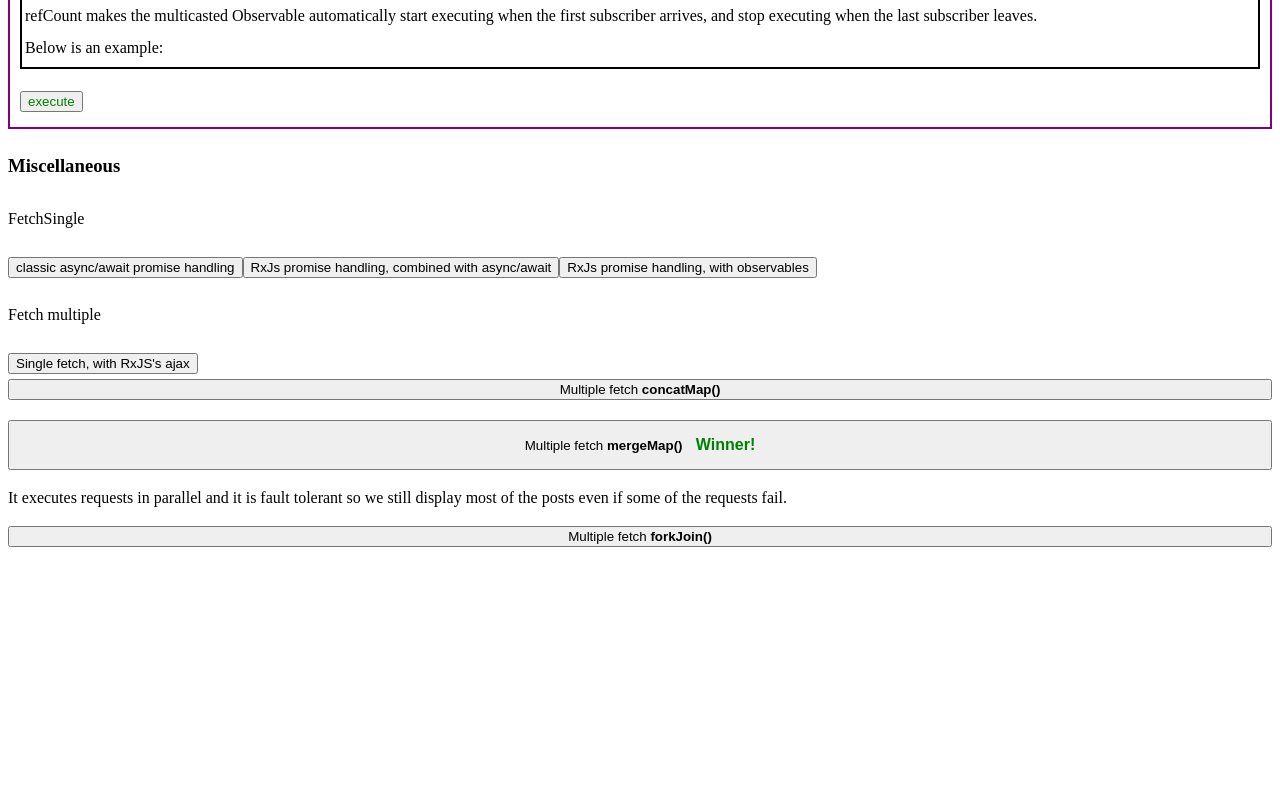
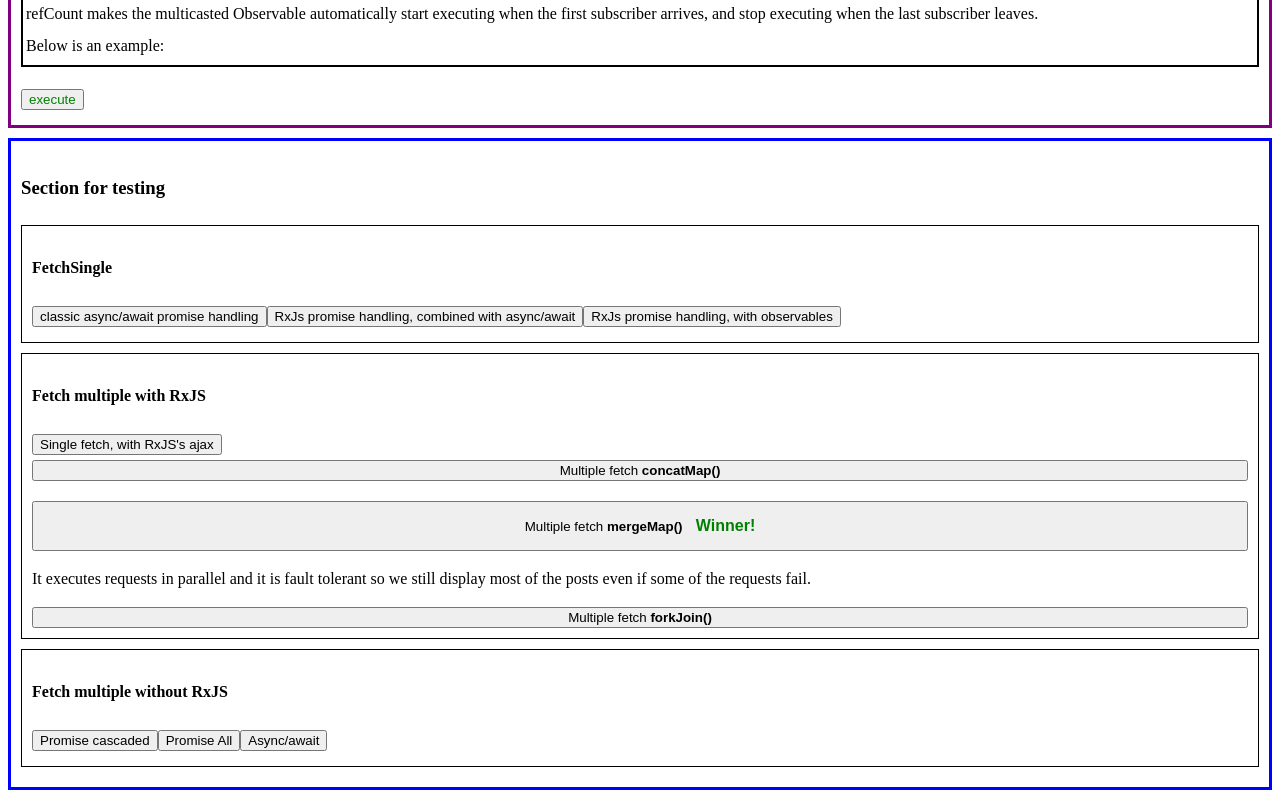
Before and after one commit to DyadicGit/React-with-webpack-4, a React app: page / in a window 1280 px wide. Shown: the part 1103-1903 px from the top of the page. Before the commit the page ends 1658 px from the top, so only its background shows below. Built offline with nearby package versions, Linux system fonts and the light colour scheme; no server answers.

Commit message:
add multiple fetching without RxJS
Did this for testing purposes, to see the difference without using RxJS

```diff
--- a/src/App.js
+++ b/src/App.js
@@ -3,17 +3,38 @@ import FetchSingle from './views/fetch/fetchSingle';
 import FetchMultiple from './views/fetch/fetchMultiple';
 import SubscriptionSection from './views/SubscriptionSection';
 import SubjectSection from './views/SubjectSection';
+import FetchMultiplePromises from './views/fetch/fetchMultiplePromises';
+
+const styles = {
+  getBorder: (color = 'pink', thikness = 3) => ({ border: `solid ${color} ${thikness}px`, padding: 10, marginBottom: 10, marginTop: 10 }),
+  bold: { fontWeight: 'bold' },
+};
 
 const App = () => (
   <div>
     <h1><a href="https://rxjs-dev.firebaseapp.com/guide/overview">OVERVIEW</a></h1>
-    <SubscriptionSection style={{ border: 'solid pink 2px', padding: 10, marginBottom: 15 }} />
-    <SubjectSection style={{ border: 'solid purple 2px', padding: 10, marginBottom: 15 }} />
-    <h3>Miscellaneous</h3>
-    <p>FetchSingle</p>
-    <FetchSingle />
-    <p>Fetch multiple</p>
-    <FetchMultiple />
+
+    <SubscriptionSection style={styles.getBorder('pink')} />
+
+    <SubjectSection style={styles.getBorder('purple')} />
+
+    <div style={styles.getBorder('blue')}>
+      <h3>Section for testing</h3>
+      <div style={styles.getBorder('black', 1)}>
+        <p style={styles.bold}>FetchSingle</p>
+        <FetchSingle />
+      </div>
+
+      <div style={styles.getBorder('black', 1)}>
+        <p style={styles.bold}>Fetch multiple with RxJS</p>
+        <FetchMultiple />
+      </div>
+
+      <div style={styles.getBorder('black', 1)}>
+        <p style={styles.bold}>Fetch multiple without RxJS</p>
+        <FetchMultiplePromises />
+      </div>
+    </div>
   </div>
 );
 
--- a/src/utils/endpoints.js
+++ b/src/utils/endpoints.js
@@ -1,4 +1,7 @@
-const apiUrlGithub = (fromId = 0) => `https://api.github.com/users?since=${fromId}`; // gives 30 results from number "fromId"
+import { accessToken } from '../../.env';
+
+// "apiUrlGithub" gives 30 results from number "fromId"
+const apiUrlGithub = (fromId = 0) => `https://api.github.com/users?since=${fromId}&access_token=${accessToken}`;
 const apiUrlJson = 'https://fetchbutton.free.beeceptor.com/json';
 const apiUrlText = 'https://fetchbutton.free.beeceptor.com/text';
 
--- /dev/null
+++ b/src/views/fetch/fetchMultiplePromises/index.js
@@ -0,0 +1,58 @@
+import React from 'react';
+import utils from '../../../utils';
+
+const ids = [...Array(300).keys()].filter(e => e % 30 === 0);
+const jsonResponseHandler = (response) => {
+  response.json()
+    .then(data => console.log(data))
+    .catch(e => console.log('error in json:', e));
+};
+
+export default () => {
+  const fetchMultipleCascadedPromise = () => {
+    ids.forEach((id) => {
+      fetch(utils.api.giveGithubUsers(id))
+        .then(jsonResponseHandler)
+        .catch(e => console.log('error in fetch', e));
+    });
+  };
+  const fetchMultiplePromiseAll = () => {
+    const fetchPromises = ids.map(id => fetch(utils.api.giveGithubUsers(id)));
+    Promise.all(fetchPromises)
+      .then((responses) => {
+        const jsonPromises = responses.flatMap(response => response.json());
+        Promise.all(jsonPromises)
+          .then(datas => datas
+            .forEach(
+              data => console.log(data),
+            ))
+          .catch(e => console.log('error in json:', e));
+      })
+      .catch(e => console.log('error: promise.all fetch', e))
+      .finally(() => console.log('done (Promise.all fetches)'));
+  };
+  const fetchMultipleAsyncAwait = async () => {
+    ids.forEach(async (id) => {
+      try {
+        const response = await fetch(utils.api.giveGithubUsers(id));
+        const data = await utils.responseHandlerOldFashioned(response);
+        console.log(data);
+      } catch (e) {
+        console.log('error async', e);
+      }
+    });
+  };
+  return (
+    <div>
+      <button type="button" onClick={fetchMultipleCascadedPromise}>
+        Promise cascaded
+      </button>
+      <button type="button" onClick={fetchMultiplePromiseAll}>
+        Promise All
+      </button>
+      <button type="button" onClick={fetchMultipleAsyncAwait}>
+        Async/await
+      </button>
+    </div>
+  );
+};
--- a/webpack.config.js
+++ b/webpack.config.js
@@ -39,6 +39,7 @@ module.exports = {
       // template: "./src_1/index.html",
       template: './src/index.html',
       filename: './index.html',
+      favicon: './src/favicon.png',
     }),
     new MiniCssExtractPlugin({
       filename: '[name].css',
```
Also changed, not shown: src/favicon.png (added), 1 other file (tests, documents, lock files or other folders).
